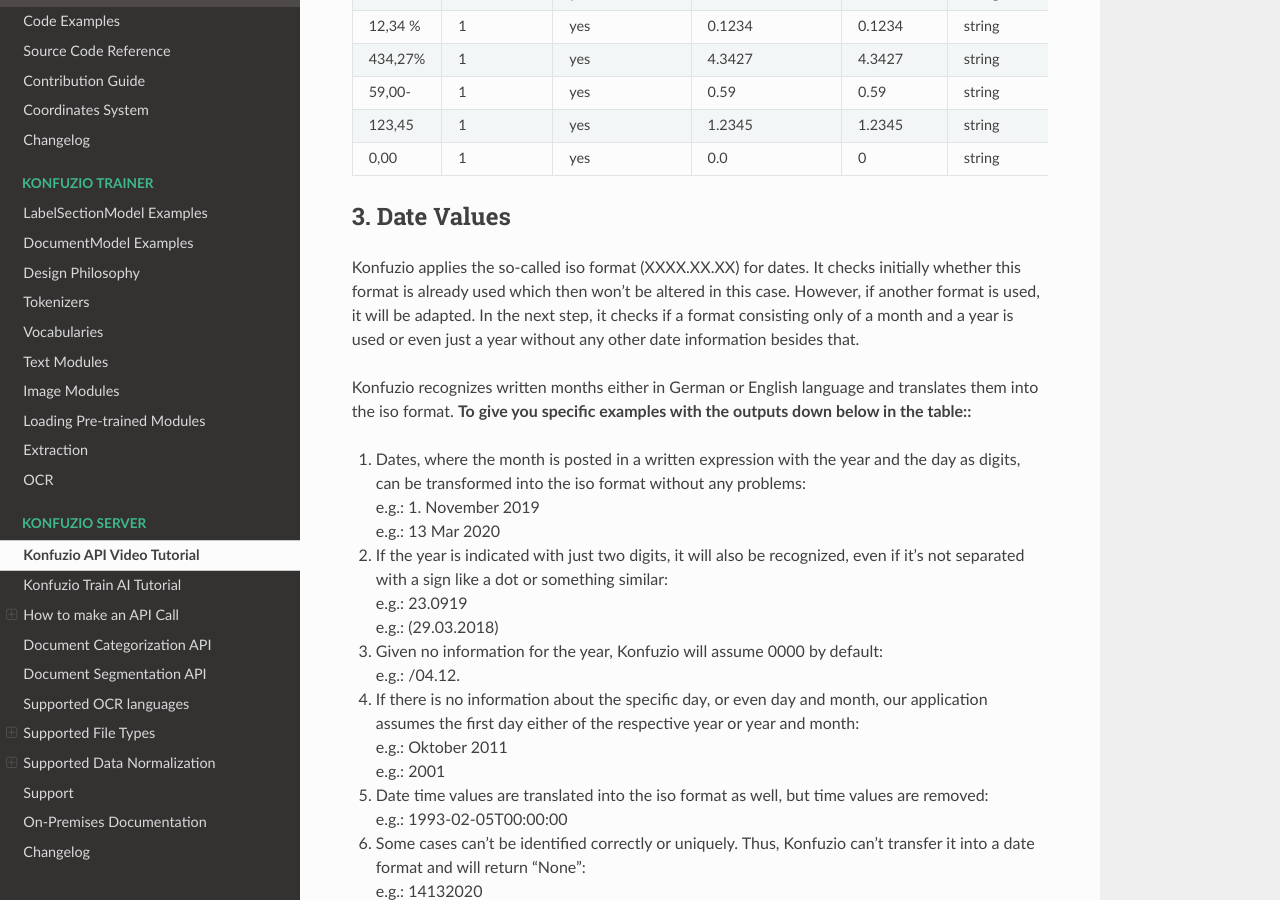
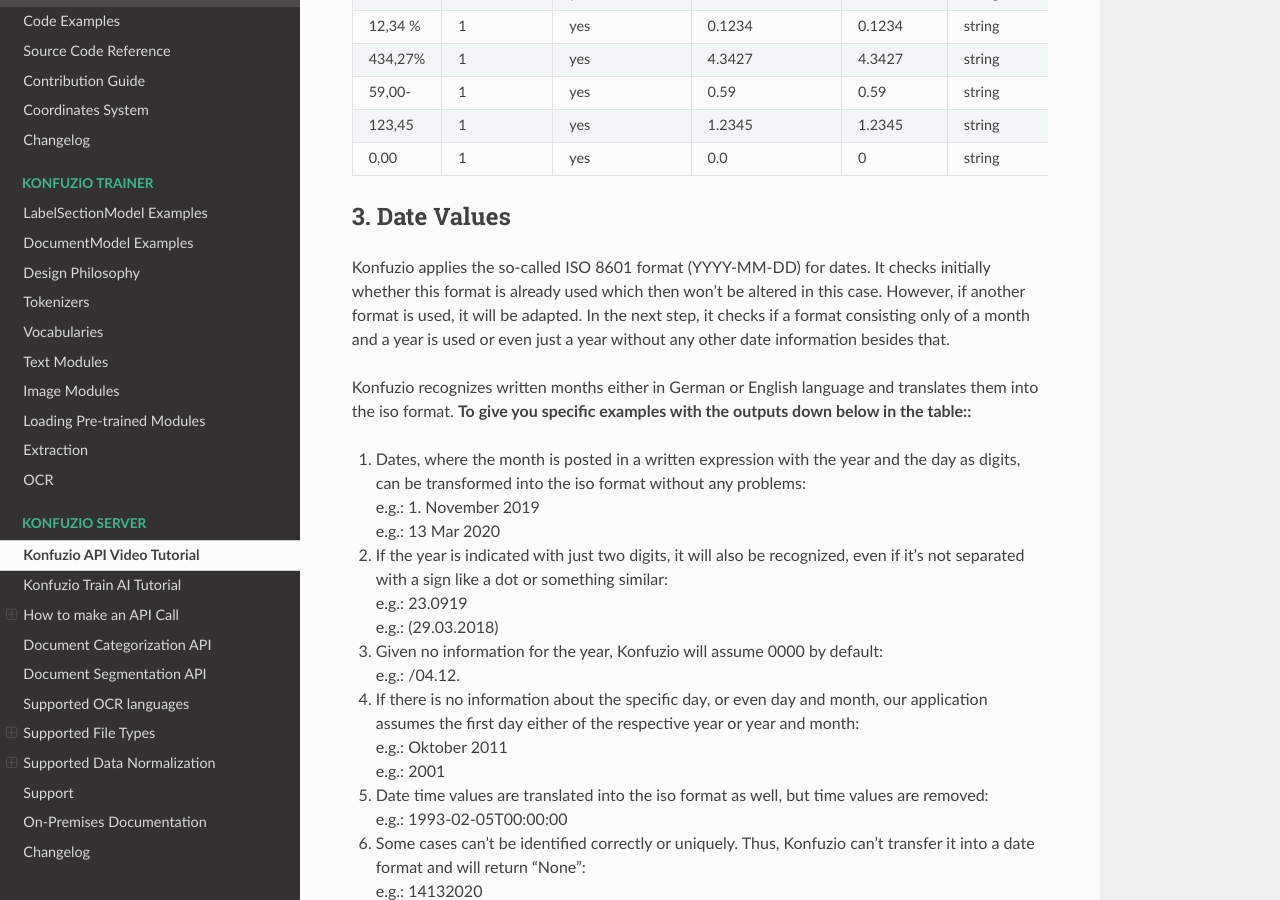
Before and after one commit to konfuzio-ai/konfuzio-sdk, a Sphinx documentation site: the page built from docs/web/api.md, in a window 1280 px wide and 900 px high, scrolled down 7769 px. Built offline with Sphinx 7.4.7 and the Read the Docs theme 2.0.0, drawn with Linux system fonts in a browser that asks for light colours.

Commit message:
Update api.md

```diff
--- a/docs/web/api.md
+++ b/docs/web/api.md
@@ -267,7 +267,7 @@
 
 ### 3. Date Values
 
-Konfuzio applies the so-called iso format (XXXX.XX.XX) for dates. It checks initially whether this format is already used which then won't be altered in this case. However, if another format is used, it will be adapted. In the next step, it checks if a format consisting only of a month and a year is used or even just a year without any other date information besides that.
+Konfuzio applies the so-called ISO 8601 format (YYYY-MM-DD) for dates. It checks initially whether this format is already used which then won't be altered in this case. However, if another format is used, it will be adapted. In the next step, it checks if a format consisting only of a month and a year is used or even just a year without any other date information besides that.
 
 Konfuzio recognizes written months either in German or English language and translates them into the iso format.
 
```
